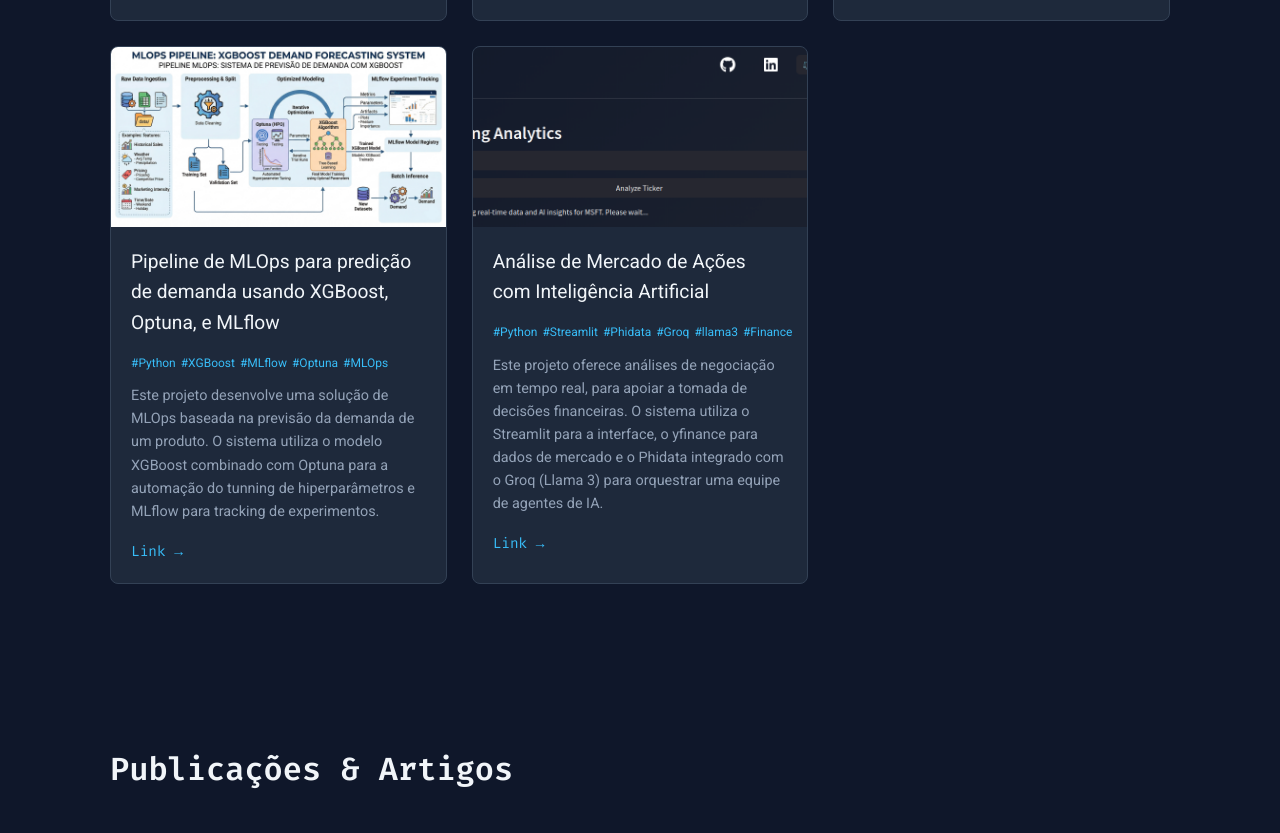
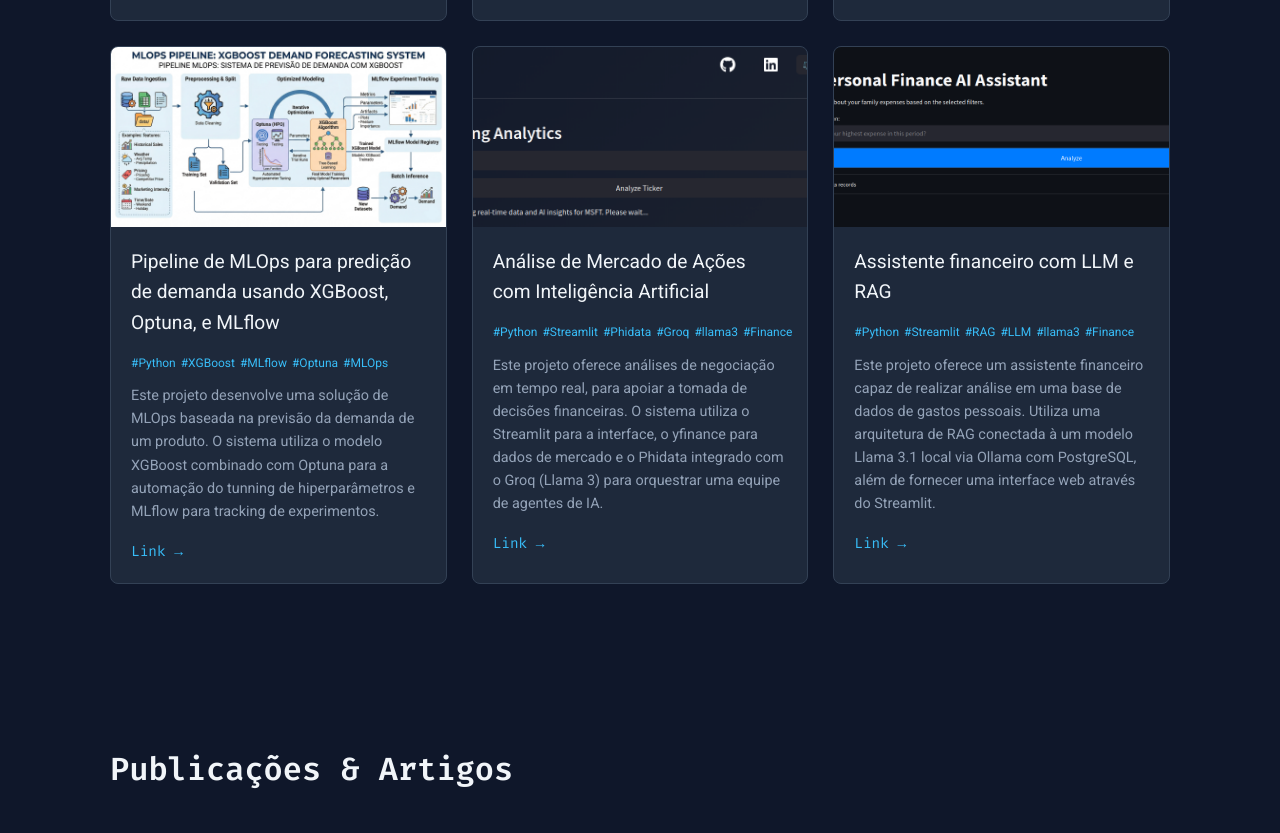
Before and after one commit to ViniciusRubens/portfolio, a plain HTML site: page index.html in a window 1280 px wide. Shown: the part 5195-6028 px from the top of the page. Drawn offline with Linux system fonts and the light colour scheme.

Commit message:
[NEW] Adding a new project

```diff
--- a/index.html
+++ b/index.html
@@ -629,6 +629,13 @@
                         link: "https://github.com/ViniciusRubens/trader_analytics",
                         img: "assets/img/trader_homepage.png"
                     },
+                    {
+                        title: "Assistente financeiro com LLM e RAG",
+                        tech: ["Python", "Streamlit", "RAG", "LLM", "llama3", "Finance"],
+                        desc: "Este projeto oferece um assistente financeiro capaz de realizar análise em uma base de dados de gastos pessoais. Utiliza uma arquitetura de RAG conectada à um modelo Llama 3.1 local via Ollama com PostgreSQL, além de fornecer uma interface web através do Streamlit.",
+                        link: "https://github.com/ViniciusRubens/finance_ai_assistant",
+                        img: "assets/img/finance_ai_home.png"
+                    },
                 ],
                 // LISTA DE PUBLICAÇÕES (PT)
                 publications: [
@@ -799,6 +806,13 @@
                         desc: "This project delivers a real-time trading analytics designed to support financial decision-making. The system utilizes Streamlit for the frontend, yfinance for market data, and Phidata integrated with Groq (Llama 3) to orchestrate a team of AI agents that summarize breaking news and analyst recommendations.",
                         link: "https://github.com/ViniciusRubens/trader_analytics",
                         img: "assets/img/trader_homepage.png"
+                    },
+                    {
+                        title: "Finance AI Assistant with LLM and RAG",
+                        tech: ["Python", "Streamlit", "RAG", "LLM", "llama3", "Finance"],
+                        desc: "This project offers a financial assistant capable of performing analysis on a personal expense database. It utilizes a RAG architecture connected to a local Llama 3.1 model via Ollama with PostgreSQL, and also provides a web interface through Streamlit.",
+                        link: "https://github.com/ViniciusRubens/finance_ai_assistant",
+                        img: "assets/img/finance_ai_home.png"
                     },
                 ],
                 // LISTA DE PUBLICAÇÕES (EN)
```
Also changed, not shown: assets/img/finance_ai_home.png (added).
